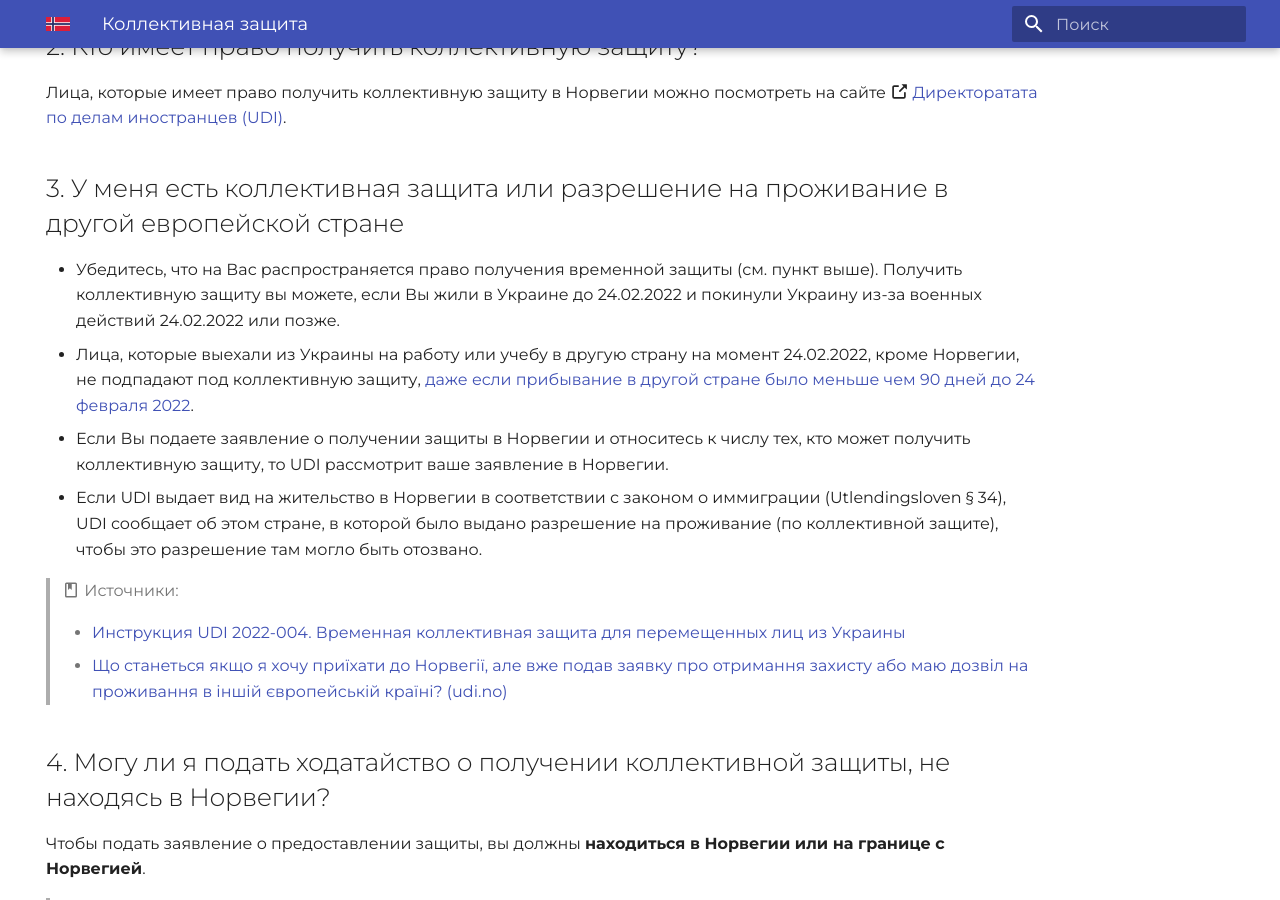
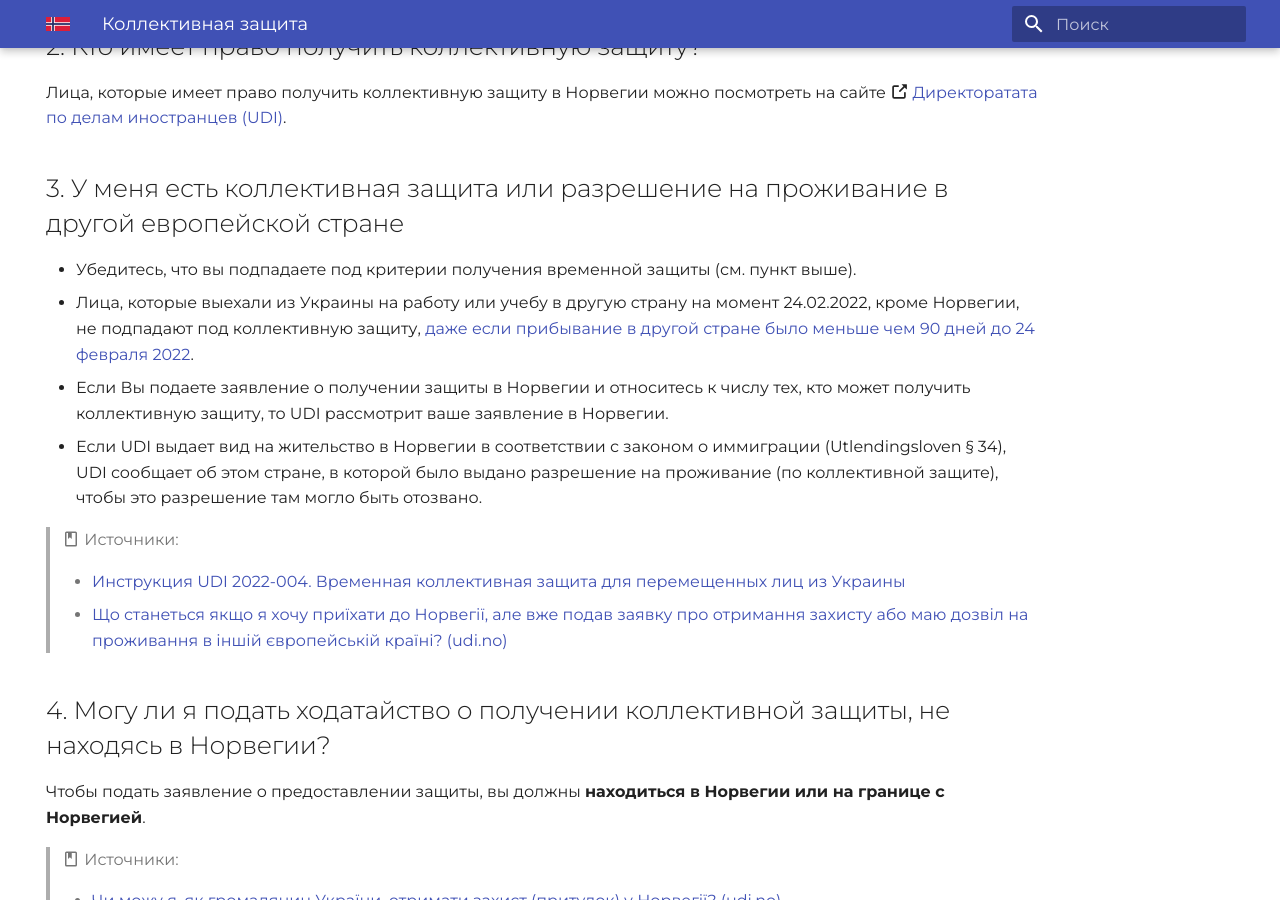
Before and after one commit to nyinorge/nyinorge.github.io, an MkDocs documentation site: the page built from docs/collective-protection.md, in a window 1280 px wide and 900 px high, scrolled down 2477 px. Built offline with MkDocs 1.6.1 and Material for MkDocs 9.7.7, drawn with Linux system fonts in a browser that asks for light colours.

Commit message:
Remove duplicate and confusing wording about collective protection criteria

```diff
--- a/docs/collective-protection.md
+++ b/docs/collective-protection.md
@@ -50,7 +50,7 @@
 Лица, которые имеет право получить коллективную защиту в Норвегии можно посмотреть на сайте :octicons-link-external-16: [Директоратата по делам иностранцев (UDI)](https://www.udi.no/uk/information-ukraine-and-russia/situation-in-ukraine/stay-in-norway/protection-asylum-in-norway/want-to-apply-rights-and-obligations/#link-30164).
 
 # 3. У меня есть коллективная защита или разрешение на проживание в другой европейской стране
-- Убедитесь, что на Вас распространяется право получения временной защиты (см. пункт выше). Получить коллективную защиту вы можете, если Вы жили в Украине до 24.02.2022 и покинули Украину из-за военных действий 24.02.2022 или позже.
+- Убедитесь, что вы подпадаете под критерии получения временной защиты (см. пункт выше).
 - Лица, которые выехали из Украины на работу или учебу в другую страну на момент 24.02.2022, кроме Норвегии, не подпадают под коллективную защиту, [даже если прибывание в другой стране было меньше чем 90 дней до 24 февраля 2022](https://www.udiregelverk.no/rettskilder/udi-retningslinjer/udi-2022-004/#4.4._Hvem_omfattes_av_midlertidi).
 - Если Вы подаете заявление о получении защиты в Норвегии и относитесь к числу тех, кто может получить коллективную защиту, то UDI рассмотрит ваше заявление в Норвегии.
 - Если UDI выдает вид на жительство в Норвегии в соответствии с законом о иммиграции (Utlendingsloven § 34), UDI сообщает об этом стране, в которой было выдано разрешение на проживание (по коллективной защите), чтобы это разрешение там могло быть отозвано.
```
